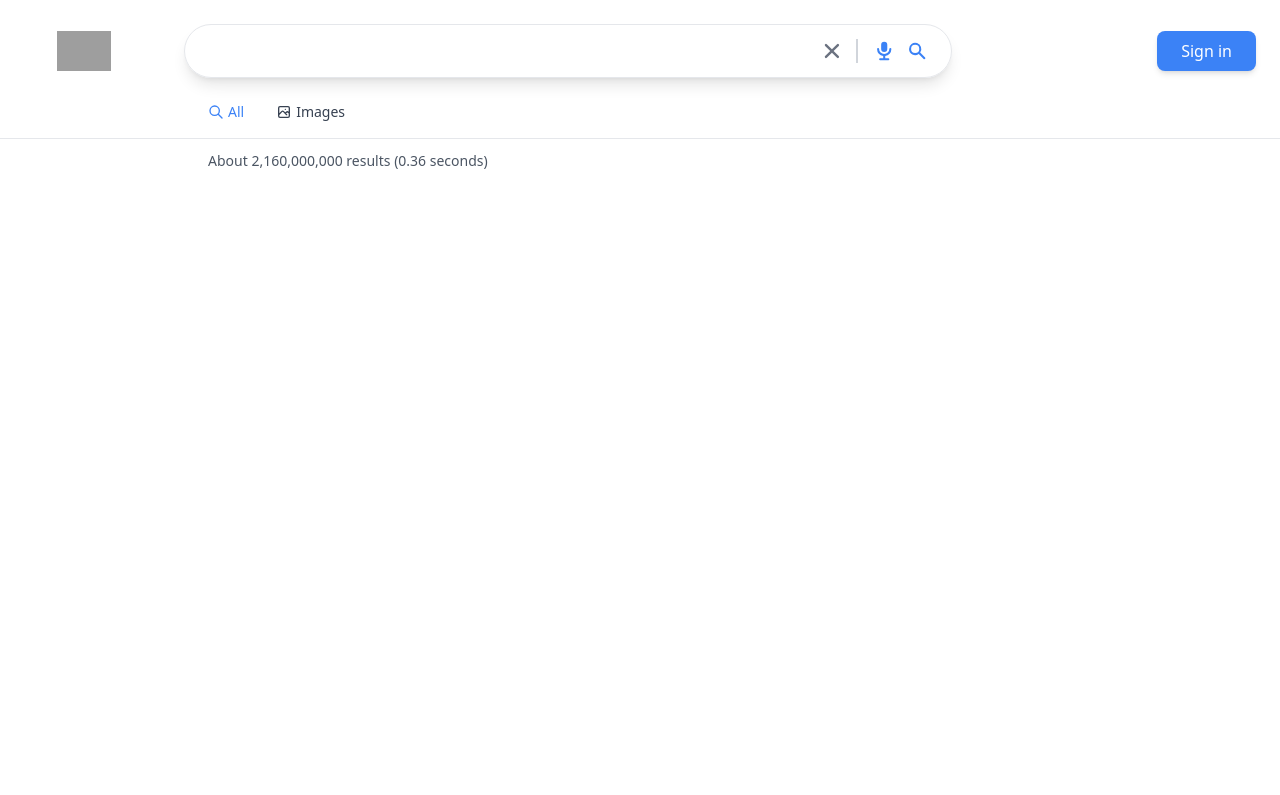
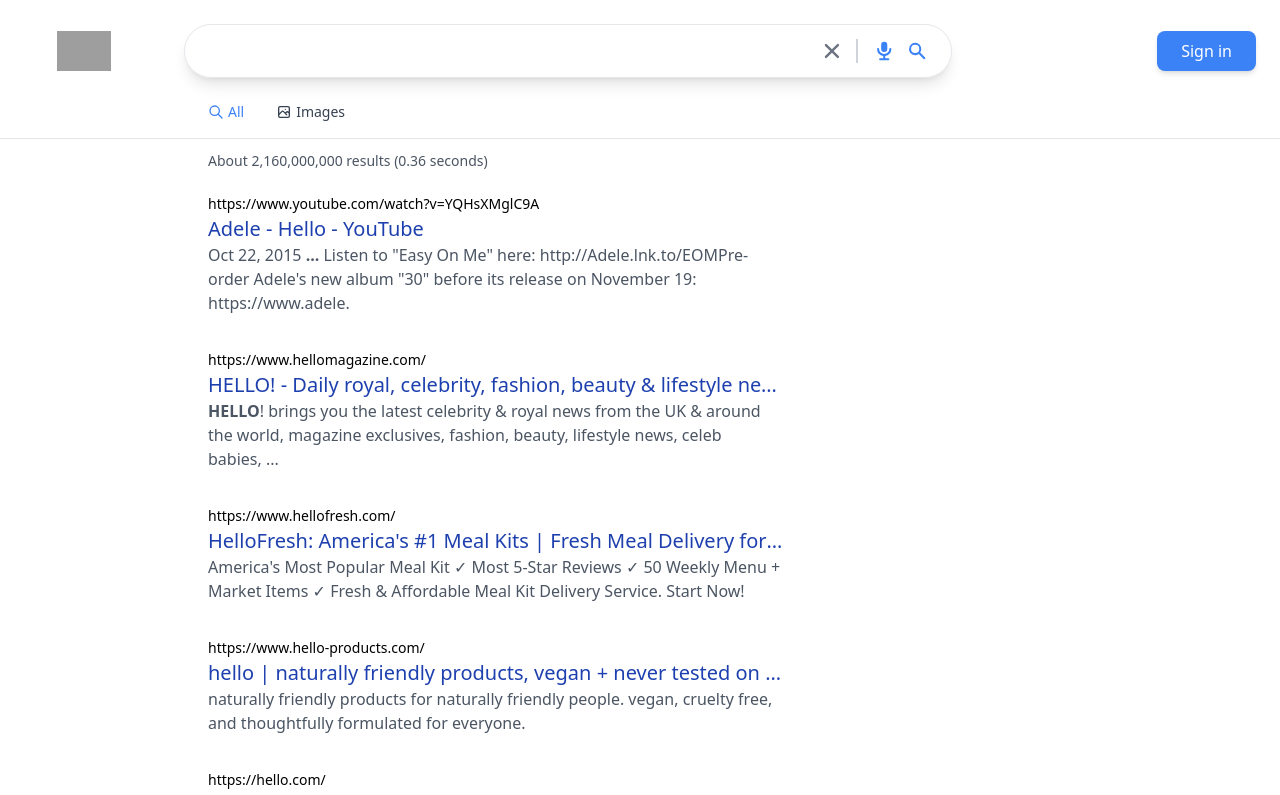
Before and after one commit to ozgeozkaraa01/google, a Next.js app: page /search in a window 1280 px wide. Shown: the top 795 px of the page. Built offline with nearby package versions, Linux system fonts and the light colour scheme; no server answers; grey boxes are pictures that could not be loaded.

Commit message:
complete the result section and install html react parser

```diff
--- a/components/SearchResults.js
+++ b/components/SearchResults.js
@@ -1,11 +1,28 @@
 import React from 'react'
+import Parser from "html-react-parser"
 
 export default function SearchResults({results}) {
   return (
     <div className="w-full mx-auto px-3 sm:pl-[5%] md:pl-[14%] lg:pl-52">
         <p className="text-gray-600 text-sm mb-5 mt-3">About {results.searchInformation.formattedTotalResults} results ({results.searchInformation.formattedSearchTime} seconds)</p>
+        {results.items.map((result)=>(
+          <div key={result.link} className="max-w-xl mb-8">
+           <div className="group">
+             <a className="text-sm truncate" href={result.link}>{result.formattedUrl}</a>
+             <a className="group-hover:underline decoration-blue-800" href={result.link}>
+               <h2 className="truncate text-xl font-medium text-blue-800">{result.title}</h2>
+             </a>
+
+             </div>
+             <p className="text-gray-600">{Parser(result.htmlSnippet)}</p>
+            </div>
+
+
+
+        ))}
 
 
     </div>
+
   )
-}
+        }
--- a/package.json
+++ b/package.json
@@ -10,6 +10,7 @@
   },
   "dependencies": {
     "@heroicons/react": "^1.0.6",
+    "html-react-parser": "^1.4.12",
     "next": "12.1.6",
     "next-auth": "^4.3.4",
     "react": "18.1.0",
```
Also changed, not shown: 2 other files (tests, documents, lock files or other folders).
